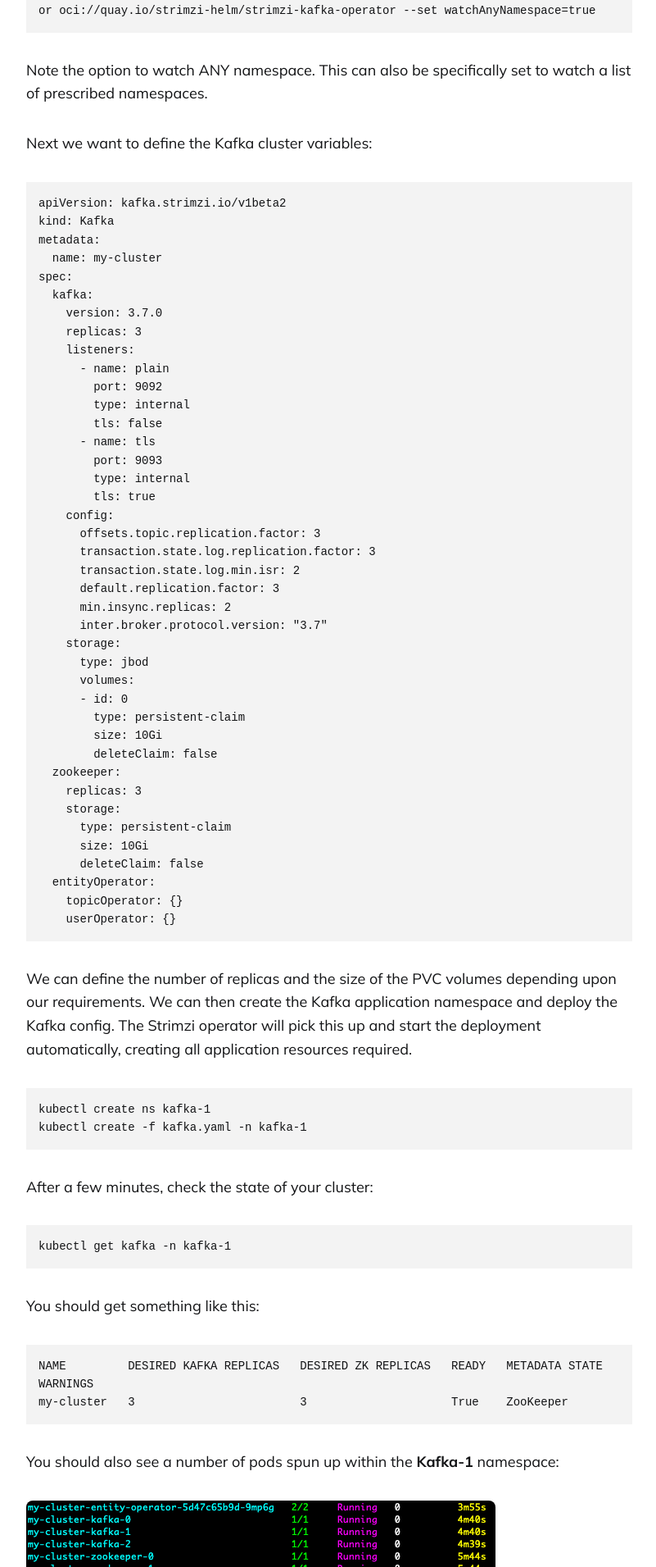
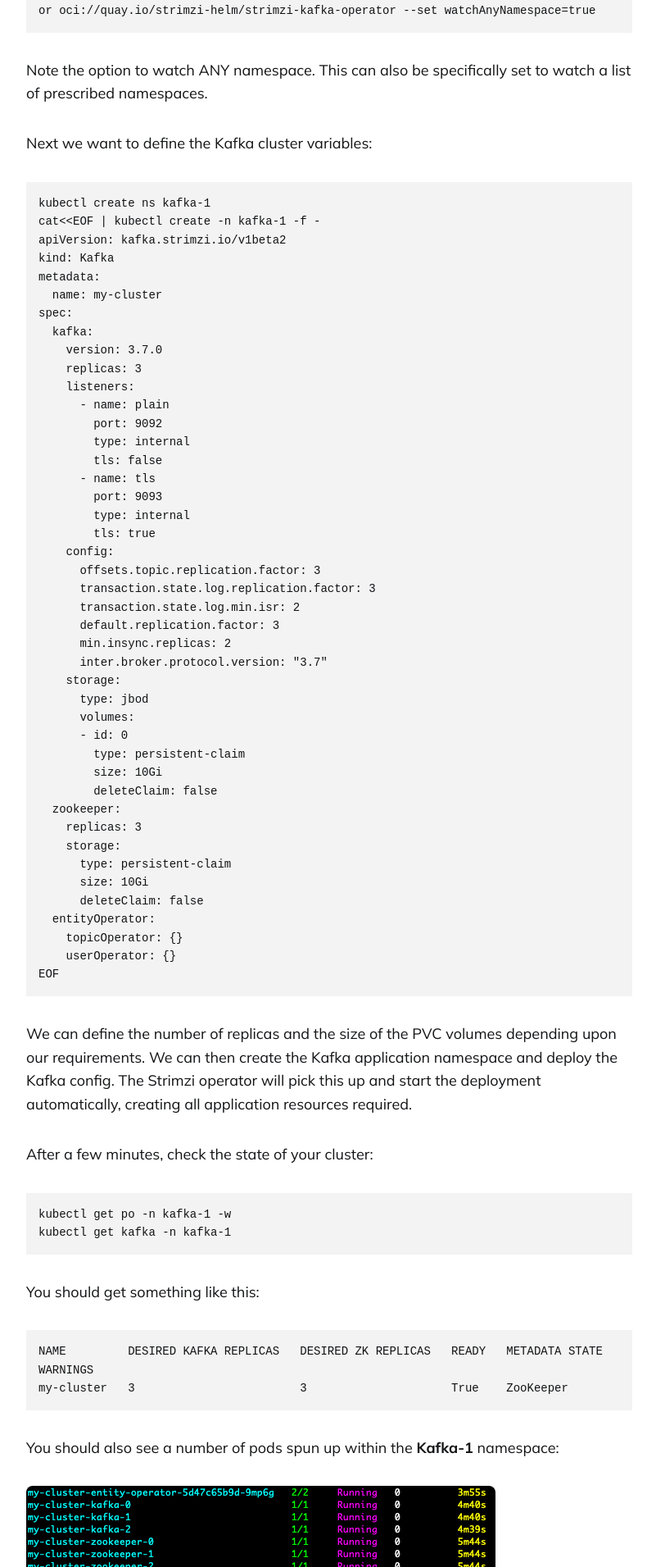
Before and after one commit to newellbrandon/kastendevhub.github.io, a Jekyll site: the page built from _posts/2024-06-03-kasten-and-strimzi-kafka.markdown, in a window 1280 px wide. Shown: the part 2311-4222 px from the top of the page at 82% size, without its empty margins (238-1039 px from the left). Built offline with Jekyll 4.4.1, drawn with Linux system fonts in a browser that asks for light colours; comment, search, counter and statistics services are not loaded; some of the changed text lies outside the part shown.

Commit message:
typo on kafka

````diff
--- a/_posts/2024-06-03-kasten-and-strimzi-kafka.markdown
+++ b/_posts/2024-06-03-kasten-and-strimzi-kafka.markdown
@@ -47,6 +47,8 @@ Note the option to watch ANY namespace. This can also be specifically set to wat
 Next we want to define the Kafka cluster variables:
 
 ```
+kubectl create ns kafka-1
+cat<<EOF | kubectl create -n kafka-1 -f -
 apiVersion: kafka.strimzi.io/v1beta2
 kind: Kafka
 metadata:
@@ -87,18 +89,15 @@ spec:
   entityOperator:
     topicOperator: {}
     userOperator: {}
+EOF
 ```
 
 We can define the number of replicas and the size of the PVC volumes depending upon our requirements. We can then create the Kafka application namespace and deploy the Kafka config. The Strimzi operator will pick this up and start the deployment automatically, creating all application resources required.
 
-```
-kubectl create ns kafka-1
-kubectl create -f kafka.yaml -n kafka-1
-```
-
 After a few minutes, check the state of your cluster:
 
 ```
+kubectl get po -n kafka-1 -w
 kubectl get kafka -n kafka-1
 ```
 
@@ -121,6 +120,7 @@ You should also see a number of pods spun up within the **Kafka-1** namespace:
 Next we can create an example Kafka topic, deploy a client pod and push some sample data into the cluster:
 
 ```
+cat<<EOF | kubectl create -n kafka-1 -f -
 apiVersion: kafka.strimzi.io/v1beta2
 kind: KafkaTopic
 metadata:
@@ -133,6 +133,7 @@ spec:
   config:
     retention.ms: 14400000
     segment.bytes: 1073741824
+EOF
 ```
 
 Here we can set the replicas, partition count and the retention period, then apply this to the cluster and check it's deployed:
````
